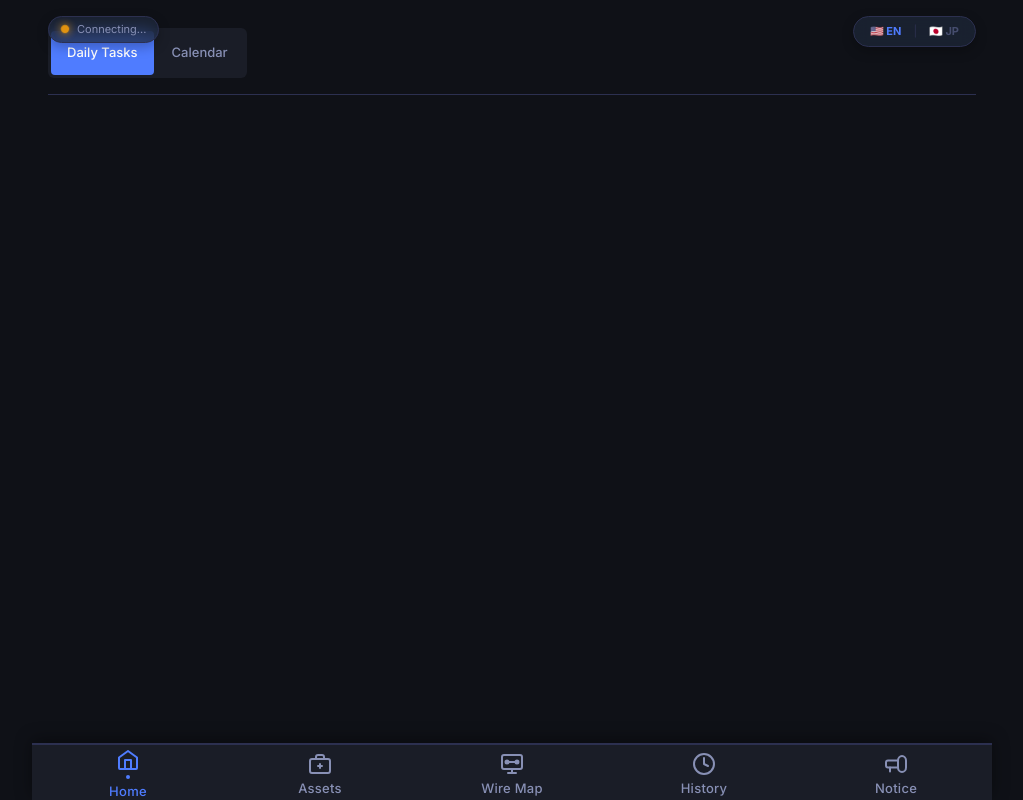
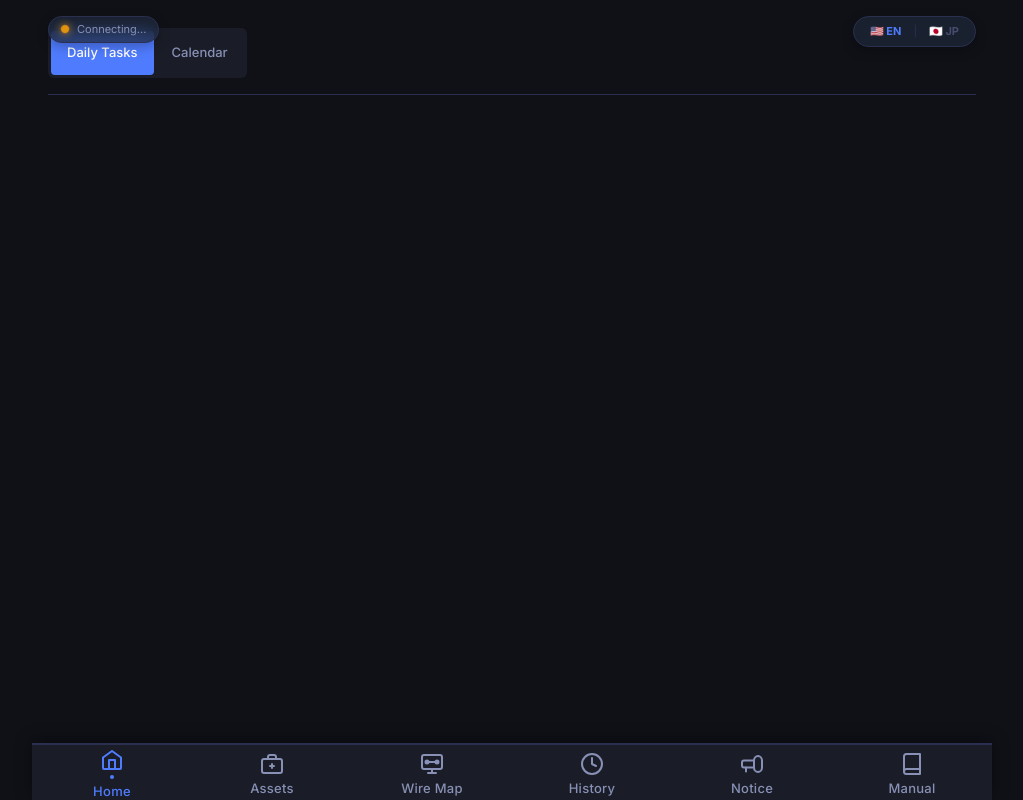
Before and after one commit to markjosephdsgatdula-dotcom/seibi-app, a plain HTML site: page index.html in a window 1280 px wide. Shown: the whole page, without its empty margins (128-1151 px from the left). Drawn offline with Linux system fonts and the light colour scheme; no server answers.

Commit message:
fix(ui): add missing Manual tab markup to index.html

```diff
--- a/index.html
+++ b/index.html
@@ -26,6 +26,7 @@
   <link rel="stylesheet" href="css/history.css" />
   <link rel="stylesheet" href="css/assets.css" />
   <link rel="stylesheet" href="css/wiremap.css" />
+  <link rel="stylesheet" href="css/manual.css" />
 </head>
 <body>
 
@@ -148,6 +149,17 @@
         <!-- Rendered by NoticeView.init() -->
       </section>
 
+      <!-- VIEW: Manual -->
+      <section
+        id="view-manual"
+        class="view"
+        role="tabpanel"
+        aria-labelledby="tab-manual"
+        tabindex="0"
+      >
+        <!-- Rendered dynamically by ManualView.init() -->
+      </section>
+
     </main>
 
     <!-- -------- BOTTOM NAVIGATION BAR -------- -->
@@ -255,6 +267,25 @@
         <span class="nav-label">Notice</span>
       </button>
 
+      <button
+        id="tab-manual"
+        class="nav-tab"
+        role="tab"
+        aria-selected="false"
+        aria-controls="view-manual"
+        data-view="manual"
+        onclick="App.Nav.switchTo('manual')"
+      >
+        <span class="nav-icon" aria-hidden="true">
+          <!-- Book icon -->
+          <svg width="24" height="24" viewBox="0 0 24 24" fill="none" stroke="currentColor" stroke-width="2" stroke-linecap="round" stroke-linejoin="round">
+            <path d="M4 19.5A2.5 2.5 0 0 1 6.5 17H20"/>
+            <path d="M6.5 2H20v20H6.5A2.5 2.5 0 0 1 4 19.5v-15A2.5 2.5 0 0 1 6.5 2z"/>
+          </svg>
+        </span>
+        <span class="nav-label">Manual</span>
+      </button>
+
     </nav>
   </div><!-- /#app-shell -->
 
```
